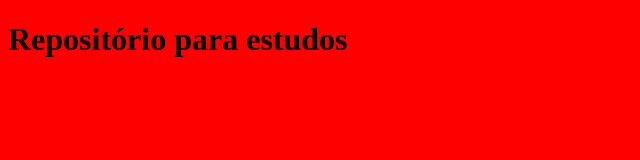
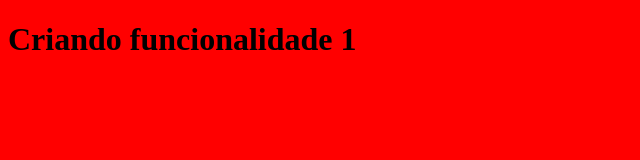
Before and after one commit to Deyvisson-stack/estudos-git, a plain HTML site: page index.html in a window 1280 px wide. Shown: the whole page, without its empty margins (0-640 px from the left). Drawn offline with Linux system fonts and the light colour scheme.

Commit message:
criando funcionalidade1

```diff
--- a/index.html
+++ b/index.html
@@ -7,7 +7,7 @@
     <title>estudos Git</title>
 </head>
 <body>
-    <h1>Repositório para estudos</h1>
+    <h1>Criando funcionalidade 1</h1>
 
     <script src="script.js"></script>
 </body>
```
